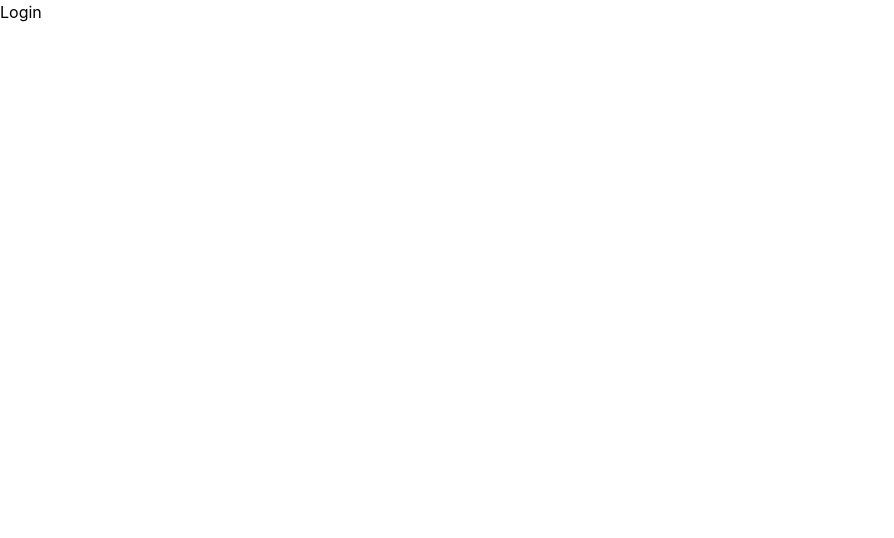
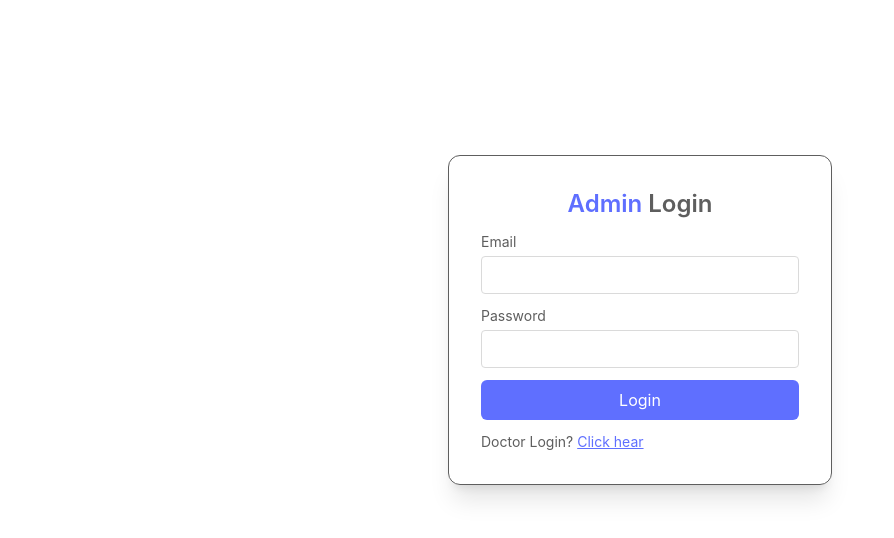
Before and after one commit to Dhruv-vaviya/health_center_admin, a React (Vite) app: page / in a window 1280 px wide. Shown: the top 538 px of the page, without its empty margins (0-894 px from the left). Built offline with nearby package versions, Linux system fonts and the light colour scheme.

Commit message:
login-page added at admin-side

```diff
--- a/src/pages/Login.jsx
+++ b/src/pages/Login.jsx
@@ -1,8 +1,33 @@
-
+import { useState } from 'react'
+import {assets} from '../assets/assets'
 
 const Login = () => {
+
+    const [state, setState] = useState('Admin')
+
 return (
-    <div>Login</div>
+    <form className='min-h-[80vh] flex items-center'>
+        <div className='flex flex-col gap-3 m-auto items-start p-8 min-w-85 sm:min-w-96 border rounded-xl text-[#5E5E5E] text-sm shadow-xl'>
+            <p className='text-2xl font-semibold m-auto'><span className='text-[#5F6FFF]'> {state} </span> Login</p>
+            <div className='w-full'>
+                <p>Email</p>
+                <input className='border border-[#DADADA] rounded w-full p-2 mt-1' type="email" required />
+            </div>
+            <div className='w-full'>
+                <p>Password</p>
+                <input className='border border-[#DADADA] rounded w-full p-2 mt-1' type="password" required />
+            </div>
+            <button className='bg-[#5F6FFF] text-white w-full py-2 rounded-md text-base hover:bg-[#3f4eb1]'>Login</button>
+            {
+                state === 'Admin'
+                ?
+                <p className='text-center text-sm'>Doctor Login? <span onClick={() => setState('Doctor')} className='text-[#5F6FFF] underline cursor-pointer'>Click hear</span></p>
+                :
+                <p className='text-center text-sm'>Admin Login? <span onClick={() => setState('Admin')} className='text-[#5F6FFF] underline cursor-pointer'>Click hear</span></p>
+            }
+        </div>
+
+    </form>
 )
 }
 
```
